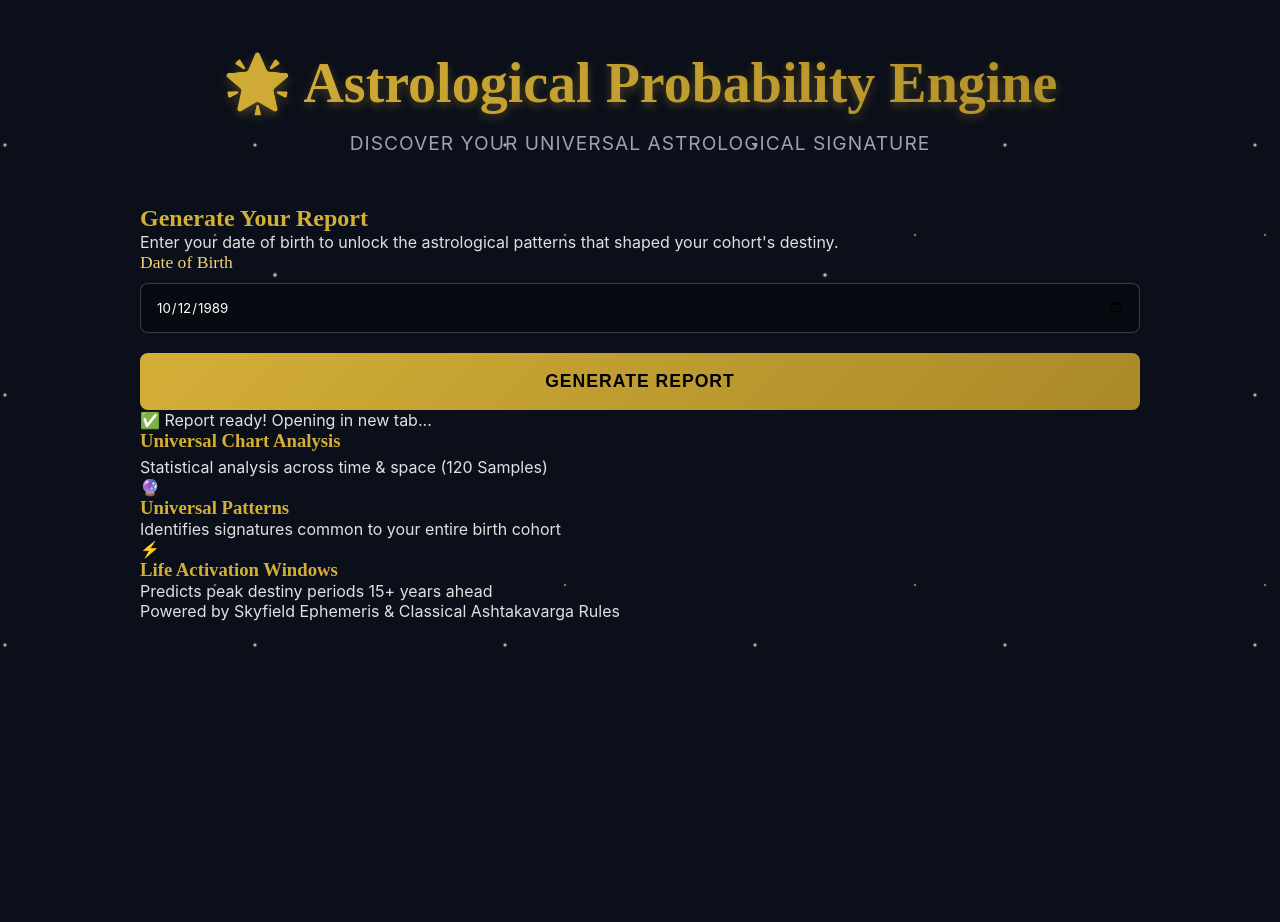
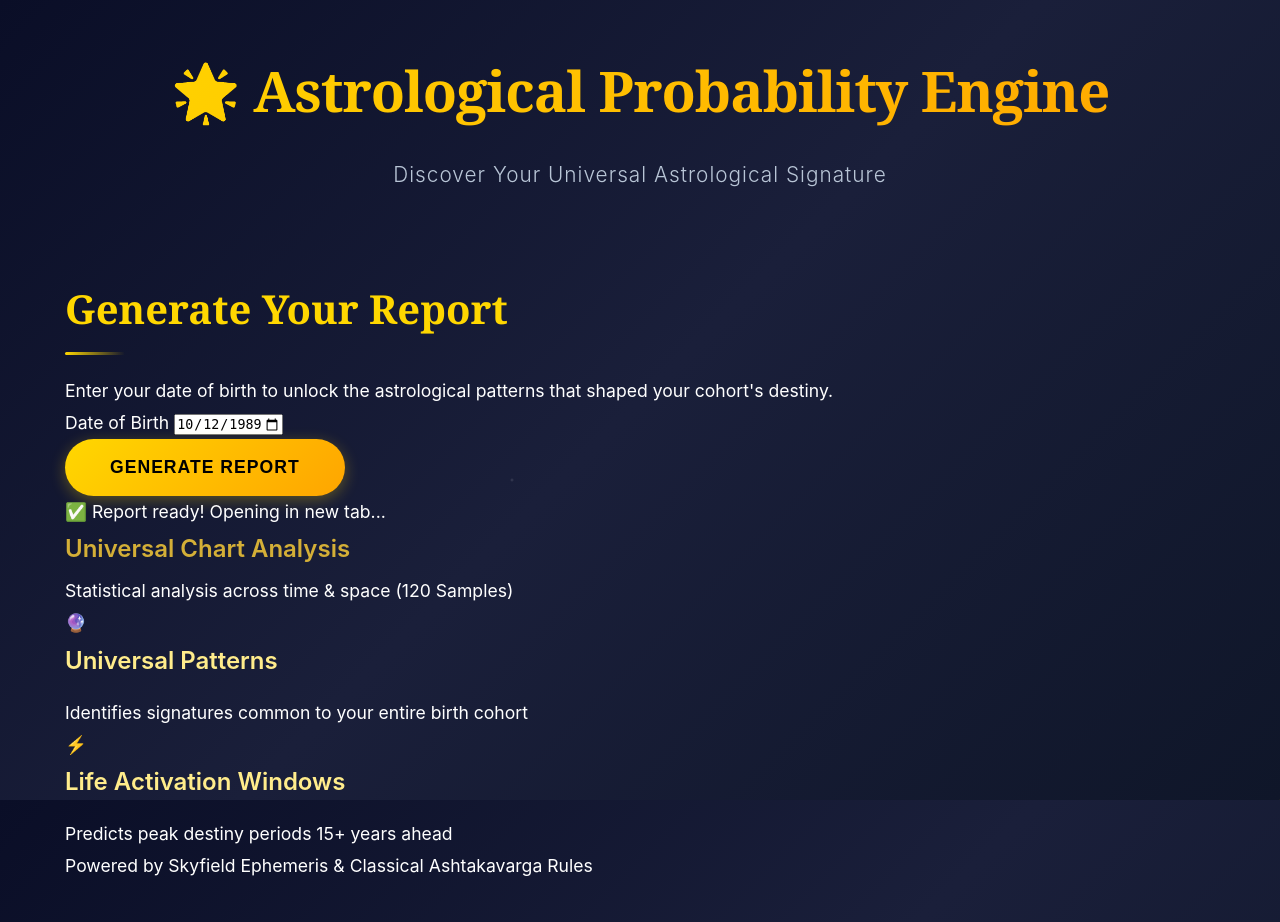
Before and after one commit to Slllyio/astro-web-portal, a Flask app: page / in a window 1280 px wide. Before the commit the page ends 647 px from the top, so only its background shows below. Run offline with Flask 3, Linux system fonts and the light colour scheme.

Commit message:
Major design overhaul: brighter colors, better spacing, animations, hover effects

```diff
--- a/static/style.css
+++ b/static/style.css
@@ -1,13 +1,14 @@
 :root {
-    --bg-deep: #0B0F19;
-    --bg-card: rgba(20, 25, 40, 0.7);
-    --gold: #D4AF37;
-    --gold-light: #F2D272;
-    --text-main: #E0E0E0;
-    --text-muted: #A0A0B0;
-    --accent: #667eea;
-    --gradient-gold: linear-gradient(135deg, #D4AF37 0%, #aa8929 100%);
-    --gradient-dark: linear-gradient(to bottom, #0f172a, #0B0F19);
+    --bg-primary: #0a0e27;
+    --bg-secondary: #1a1f3a;
+    --gold: #FFD700;
+    --gold-light: #FFEC8B;
+    --gold-dark: #FFA500;
+    --purple: #6B46C1;
+    --purple-light: #a78bfa;
+    --teal: #14B8A6;
+    --text-primary: #ffffff;
+    --text-secondary: #b8c5d6;
 }
 
 * {
@@ -17,273 +18,387 @@
 }
 
 body {
-    font-family: 'Inter', sans-serif;
-    background: var(--bg-deep);
-    background-image:
-        radial-gradient(white, rgba(255, 255, 255, .2) 2px, transparent 3px),
-        radial-gradient(white, rgba(255, 255, 255, .15) 1px, transparent 2px),
-        radial-gradient(white, rgba(255, 255, 255, .1) 2px, transparent 3px);
-    background-size: 550px 550px, 350px 350px, 250px 250px;
-    background-position: 0 0, 40px 60px, 130px 270px;
-    color: var(--text-main);
-    min-height: 100vh;
-    padding: 20px;
+    font-family: 'Inter', -apple-system, BlinkMacSystemFont, 'Segoe UI', sans-serif;
+    background: linear-gradient(135deg, #0a0e27 0%, #1a1f3a 50%, #0f1629 100%);
+    background-attachment: fixed;
+    color: var(--text-primary);
+    line-height: 1.8;
+    font-size: 1.1rem;
+    font-feature-settings: 'liga' 1, 'kern' 1;
+    text-rendering: optimizeLegibility;
+    -webkit-font-smoothing: antialiased;
+    position: relative;
     overflow-x: hidden;
 }
 
-h1,
-h2,
-h3,
-h4 {
-    font-family: 'Playfair Display', serif;
-    color: var(--gold);
+/* Animated background stars */
+body::before {
+    content: '';
+    position: fixed;
+    top: 0;
+    left: 0;
+    width: 100%;
+    height: 100%;
+    background-image:
+        radial-gradient(2px 2px at 20% 30%, rgba(255, 255, 255, 0.3), transparent),
+        radial-gradient(2px 2px at 60% 70%, rgba(255, 255, 255, 0.2), transparent),
+        radial-gradient(1px 1px at 50% 50%, rgba(255, 215, 0, 0.3), transparent),
+        radial-gradient(1px 1px at 80% 10%, rgba(255, 215, 0, 0.2), transparent);
+    background-size: 200% 200%;
+    animation: twinkle 20s ease-in-out infinite;
+    pointer-events: none;
+    z-index: 0;
+}
+
+@keyframes twinkle {
+
+    0%,
+    100% {
+        opacity: 0.3;
+    }
+
+    50% {
+        opacity: 0.6;
+    }
 }
 
 .container {
-    max-width: 1000px;
+    max-width: 1200px;
     margin: 0 auto;
+    padding: 40px 25px;
+    position: relative;
+    z-index: 1;
 }
 
-/* Header */
 header {
     text-align: center;
-    margin-bottom: 50px;
-    padding-top: 30px;
+    margin-bottom: 80px;
+    animation: fadeInDown 0.8s ease-out;
 }
 
-header h1 {
+h1 {
+    font-family: 'Playfair Display', Georgia, serif;
     font-size: 3.5rem;
-    margin-bottom: 15px;
-    background: var(--gradient-gold);
+    font-weight: 700;
+    background: linear-gradient(135deg, var(--gold) 0%, var(--gold-dark) 100%);
     -webkit-background-clip: text;
     -webkit-text-fill-color: transparent;
-    text-shadow: 0px 4px 10px rgba(212, 175, 55, 0.3);
+    background-clip: text;
+    margin-bottom: 15px;
+    letter-spacing: -1px;
 }
 
 .subtitle {
-    font-size: 1.2rem;
-    color: var(--text-muted);
+    color: var(--text-secondary);
+    font-size: 1.3rem;
+    font-weight: 300;
     letter-spacing: 1px;
-    text-transform: uppercase;
 }
 
-/* Cards */
+h2 {
+    font-family: 'Playfair Display', Georgia, serif;
+    font-size: 2.5rem;
+    font-weight: 700;
+    color: var(--gold);
+    margin-bottom: 30px;
+    position: relative;
+    display: inline-block;
+}
+
+h2::after {
+    content: '';
+    position: absolute;
+    bottom: -10px;
+    left: 0;
+    width: 60px;
+    height: 3px;
+    background: linear-gradient(90deg, var(--gold), transparent);
+    border-radius: 2px;
+}
+
+h3 {
+    font-size: 1.5rem;
+    font-weight: 600;
+    color: var(--gold-light);
+    margin-bottom: 15px;
+}
+
 .card-glass {
-    background: var(--bg-card);
-    backdrop-filter: blur(12px);
-    -webkit-backdrop-filter: blur(12px);
-    border: 1px solid rgba(255, 255, 255, 0.1);
+    background: linear-gradient(135deg, rgba(212, 175, 55, 0.08), rgba(167, 139, 250, 0.05));
+    backdrop-filter: blur(20px);
     border-radius: 20px;
     padding: 40px;
-    margin-bottom: 40px;
-    box-shadow: 0 10px 40px rgba(0, 0, 0, 0.5);
-    transition: transform 0.3s ease;
+    margin-bottom: 80px;
+    border: 1px solid rgba(255, 215, 0, 0.2);
+    box-shadow: 0 8px 32px rgba(0, 0, 0, 0.3), 0 0 0 1px rgba(255, 215, 0, 0.1) inset;
+    transition: all 0.4s cubic-bezier(0.4, 0, 0.2, 1);
+    animation: fadeInUp 0.6s ease-out backwards;
 }
 
 .card-glass:hover {
-    transform: translateY(-5px);
-    border-color: rgba(212, 175, 55, 0.3);
-}
-
-/* Form Styles */
-.form-card {
-    max-width: 500px;
-    margin: 40px auto;
-}
-
-.form-group label {
-    display: block;
-    margin-bottom: 10px;
-    color: var(--gold-light);
-    font-family: 'Playfair Display', serif;
-    font-size: 1.1rem;
-}
-
-input[type="date"] {
-    width: 100%;
-    padding: 15px;
-    background: rgba(0, 0, 0, 0.3);
-    border: 1px solid rgba(255, 255, 255, 0.2);
-    border-radius: 8px;
-    color: white;
-    font-family: 'Inter', sans-serif;
-}
-
-input[type="date"]:focus {
-    outline: none;
-    border-color: var(--gold);
-    box-shadow: 0 0 15px rgba(212, 175, 55, 0.2);
-}
-
-.btn-primary {
-    width: 100%;
-    padding: 18px;
-    margin-top: 20px;
-    background: var(--gradient-gold);
-    color: #000;
-    font-weight: bold;
-    border: none;
-    border-radius: 8px;
-    cursor: pointer;
-    font-size: 1.1rem;
-    text-transform: uppercase;
-    letter-spacing: 1px;
-    transition: all 0.3s ease;
-}
-
-.btn-primary:hover {
-    transform: scale(1.02);
-    box-shadow: 0 0 20px rgba(212, 175, 55, 0.4);
-}
-
-/* Report Sections */
-.report-section h2 {
-    font-size: 2.2rem;
-    margin-bottom: 20px;
-    border-bottom: 1px solid rgba(212, 175, 55, 0.3);
-    padding-bottom: 10px;
-    display: inline-block;
+    transform: translateY(-8px);
+    box-shadow: 0 16px 48px rgba(255, 215, 0, 0.2), 0 0 0 1px rgba(255, 215, 0, 0.3) inset;
+    border-color: rgba(255, 215, 0, 0.4);
 }
 
 .grid-2 {
     display: grid;
-    grid-template-columns: 1fr 1fr;
+    grid-template-columns: repeat(auto-fit, minmax(300px, 1fr));
     gap: 30px;
+    margin-top: 25px;
 }
 
 .grid-3 {
     display: grid;
-    grid-template-columns: repeat(3, 1fr);
-    gap: 20px;
+    grid-template-columns: repeat(auto-fit, minmax(250px, 1fr));
+    gap: 30px;
 }
 
-/* Three Pillars */
 .pillar-card {
+    background: rgba(0, 0, 0, 0.3);
+    border-radius: 15px;
+    padding: 30px;
     text-align: center;
-    padding: 25px;
-    background: rgba(255, 255, 255, 0.03);
-    border-radius: 15px;
-    border: 1px solid rgba(212, 175, 55, 0.1);
+    border: 1px solid rgba(255, 215, 0, 0.15);
+    transition: all 0.3s ease;
+}
+
+.pillar-card:hover {
+    background: rgba(255, 215, 0, 0.1);
+    border-color: var(--gold);
+    transform: scale(1.05);
+}
+
+.pillar-title {
+    font-size: 0.9rem;
+    color: var(--text-secondary);
+    text-transform: uppercase;
+    letter-spacing: 2px;
+    margin-bottom: 15px;
 }
 
 .pillar-number {
-    font-size: 3rem;
+    font-size: 4rem;
     font-weight: 700;
-    color: var(--gold-light);
+    color: var(--gold);
     margin: 15px 0;
-    font-family: 'Playfair Display', serif;
+    text-shadow: 0 0 20px rgba(255, 215, 0, 0.3);
 }
 
-.pillar-title {
-    text-transform: uppercase;
-    font-size: 0.9rem;
-    letter-spacing: 2px;
-    color: var(--text-muted);
+.chart-container-wrapper {
+    position: relative;
+    padding: 20px;
 }
 
-/* Tables */
-.astro-table {
-    width: 100%;
-    border-collapse: collapse;
-    margin-top: 20px;
+.timeline {
+    position: relative;
+    padding-left: 40px;
+    margin-top: 30px;
 }
 
-.astro-table th,
-.astro-table td {
-    padding: 15px;
-    text-align: left;
-    border-bottom: 1px solid rgba(255, 255, 255, 0.1);
-}
-
-.astro-table th {
-    color: var(--gold);
-    font-family: 'Playfair Display', serif;
-    font-size: 1.1rem;
-}
-
-/* Chart Container */
-.chart-container-wrapper {
-    position: relative;
-    height: 400px;
-    width: 100%;
-    display: flex;
-    justify-content: center;
-}
-
-/* Timeline */
-.timeline {
-    position: relative;
-    padding-left: 30px;
-    border-left: 2px solid var(--gold);
+.timeline::before {
+    content: '';
+    position: absolute;
+    left: 10px;
+    top: 0;
+    bottom: 0;
+    width: 3px;
+    background: linear-gradient(180deg, var(--gold), var(--purple));
+    border-radius: 2px;
 }
 
 .timeline-item {
+    position: relative;
+    padding: 25px;
     margin-bottom: 30px;
-    position: relative;
+    background: rgba(0, 0, 0, 0.2);
+    border-radius: 12px;
+    border-left: 3px solid var(--gold);
+    transition: all 0.3s ease;
 }
 
 .timeline-item::before {
     content: '';
     position: absolute;
-    left: -36px;
-    top: 5px;
-    width: 10px;
-    height: 10px;
-    background: var(--bg-deep);
-    border: 2px solid var(--gold);
+    left: -43px;
+    top: 30px;
+    width: 12px;
+    height: 12px;
+    background: var(--gold);
     border-radius: 50%;
-    box-shadow: 0 0 10px var(--gold);
+    border: 3px solid var(--bg-primary);
+    box-shadow: 0 0 0 3px rgba(255, 215, 0, 0.3);
+}
+
+.timeline-item:hover {
+    background: rgba(255, 215, 0, 0.08);
+    transform: translateX(5px);
 }
 
 .timeline-date {
+    color: var(--gold-light);
     font-size: 0.9rem;
-    color: var(--gold-light);
-    margin-bottom: 5px;
+    font-weight: 600;
+    text-transform: uppercase;
+    letter-spacing: 1px;
+    margin-bottom: 8px;
 }
 
 .timeline-title {
-    font-size: 1.3rem;
-    color: white;
-    margin-bottom: 8px;
+    font-size: 1.4rem;
+    font-weight: 600;
+    color: var(--text-primary);
+    margin-bottom: 10px;
+}
+
+.btn-primary {
+    background: linear-gradient(135deg, var(--gold), var(--gold-dark));
+    color: #000;
+    border: none;
+    padding: 18px 45px;
+    border-radius: 50px;
+    font-size: 1.1rem;
+    font-weight: 600;
+    cursor: pointer;
+    transition: all 0.3s cubic-bezier(0.4, 0, 0.2, 1);
+    box-shadow: 0 4px 15px rgba(255, 215, 0, 0.3);
+    text-transform: uppercase;
+    letter-spacing: 1px;
+}
+
+.btn-primary:hover {
+    transform: translateY(-3px) scale(1.05);
+    box-shadow: 0 8px 25px rgba(255, 215, 0, 0.5);
+}
+
+/* Section Icons */
+.section-icon {
+    font-size: 2rem;
+    margin-right: 15px;
+    vertical-align: middle;
+    filter: drop-shadow(0 0 10px rgba(255, 215, 0, 0.5));
+}
+
+/* Animations */
+@keyframes fadeInDown {
+    from {
+        opacity: 0;
+        transform: translateY(-30px);
+    }
+
+    to {
+        opacity: 1;
+        transform: translateY(0);
+    }
+}
+
+@keyframes fadeInUp {
+    from {
+        opacity: 0;
+        transform: translateY(40px);
+    }
+
+    to {
+        opacity: 1;
+        transform: translateY(0);
+    }
+}
+
+@keyframes slideIn {
+    from {
+        opacity: 0;
+        transform: translateX(-30px);
+    }
+
+    to {
+        opacity: 1;
+        transform: translateX(0);
+    }
+}
+
+@keyframes barGrow {
+    from {
+        width: 0;
+    }
+}
+
+/* Stagger animations for cards */
+.card-glass:nth-child(1) {
+    animation-delay: 0s;
+}
+
+.card-glass:nth-child(2) {
+    animation-delay: 0.1s;
+}
+
+.card-glass:nth-child(3) {
+    animation-delay: 0.2s;
+}
+
+.card-glass:nth-child(4) {
+    animation-delay: 0.3s;
+}
+
+.card-glass:nth-child(5) {
+    animation-delay: 0.4s;
+}
+
+/* Responsive Design */
+@media (max-width: 768px) {
+    h1 {
+        font-size: 2.5rem;
+    }
+
+    h2 {
+        font-size: 2rem;
+    }
+
+    .card-glass {
+        padding: 25px;
+        margin-bottom: 50px;
+    }
+
+    .grid-2,
+    .grid-3 {
+        grid-template-columns: 1fr;
+        gap: 20px;
+    }
+
+    .container {
+        padding: 25px 15px;
+    }
+
+    .timeline {
+        padding-left: 30px;
+    }
 }
 
 /* Print Styles */
 @media print {
     body {
-        background: white !important;
-        color: black !important;
+        background: white;
+        color: #000;
+    }
+
+    body::before {
+        display: none;
     }
 
     .card-glass {
-        background: none;
-        border: 1px solid #ccc;
-        color: black;
+        background: #f5f5f5;
+        border: 1px solid #ddd;
         box-shadow: none;
-    }
-
-    h1,
-    h2,
-    h3,
-    h4,
-    .pillar-number {
-        color: black !important;
-        -webkit-text-fill-color: black !important;
+        page-break-inside: avoid;
     }
 
     .btn-primary {
         display: none;
     }
-}
 
-/* Mobile */
-@media (max-width: 768px) {
-
-    .grid-2,
-    .grid-3 {
-        grid-template-columns: 1fr;
-    }
-
-    header h1 {
-        font-size: 2.5rem;
+    h1,
+    h2,
+    h3 {
+        color: #000;
+        -webkit-text-fill-color: #000;
     }
 }
```
